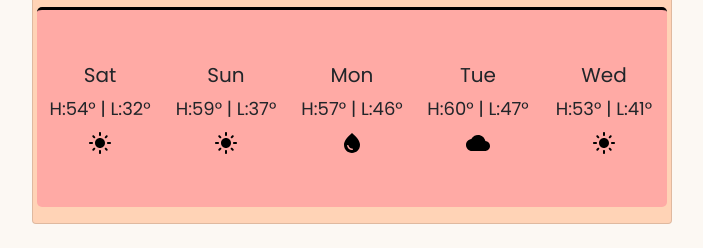
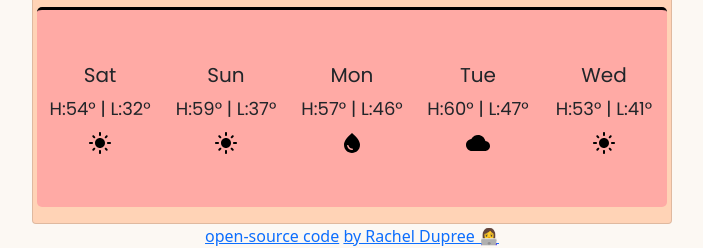
Before and after one commit to RaeDupree/weather-app-project, a website built with Parcel: page index.html in a window 1280 px wide. Shown: the part 587-835 px from the top of the page, without its empty margins (288-991 px from the left). Before the commit the page ends 811 px from the top, so only its background shows below. Built offline with nearby package versions, Linux system fonts and the light colour scheme; no server answers; a web font is replaced by a local one.

Commit message:
added footer with links

```diff
--- a/index.html
+++ b/index.html
@@ -87,6 +87,16 @@
         </div>
       </form>
     </div>
+    <footer>
+      <a href="https://github.com/RaeDupree/weather-app-project" target="blank"
+        >open-source code</a
+      >
+      <a
+        href="https://www.linkedin.com/in/rachel-dupree-m-ed-307003226/"
+        target="blank"
+        >by Rachel Dupree 👩‍💻</a
+      >
+    </footer>
     <script src="src/index.js"></script>
   </body>
 </html>
```
